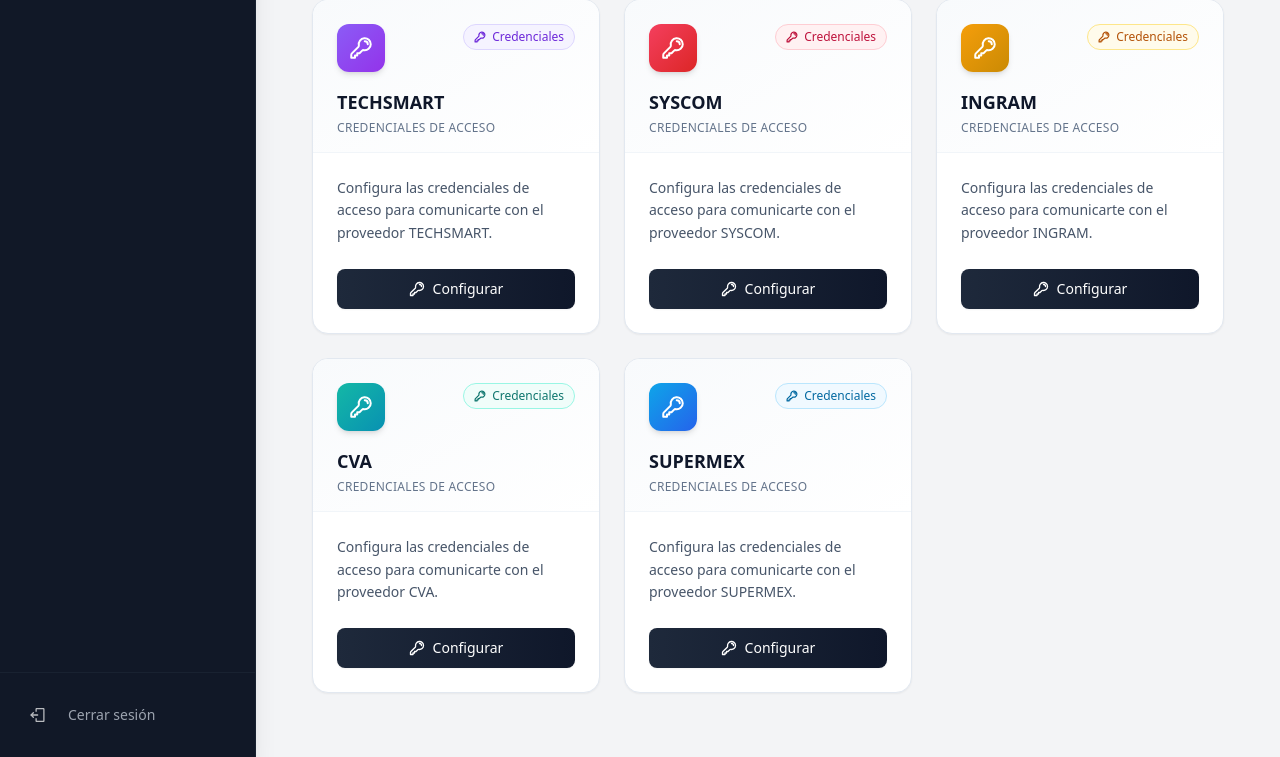
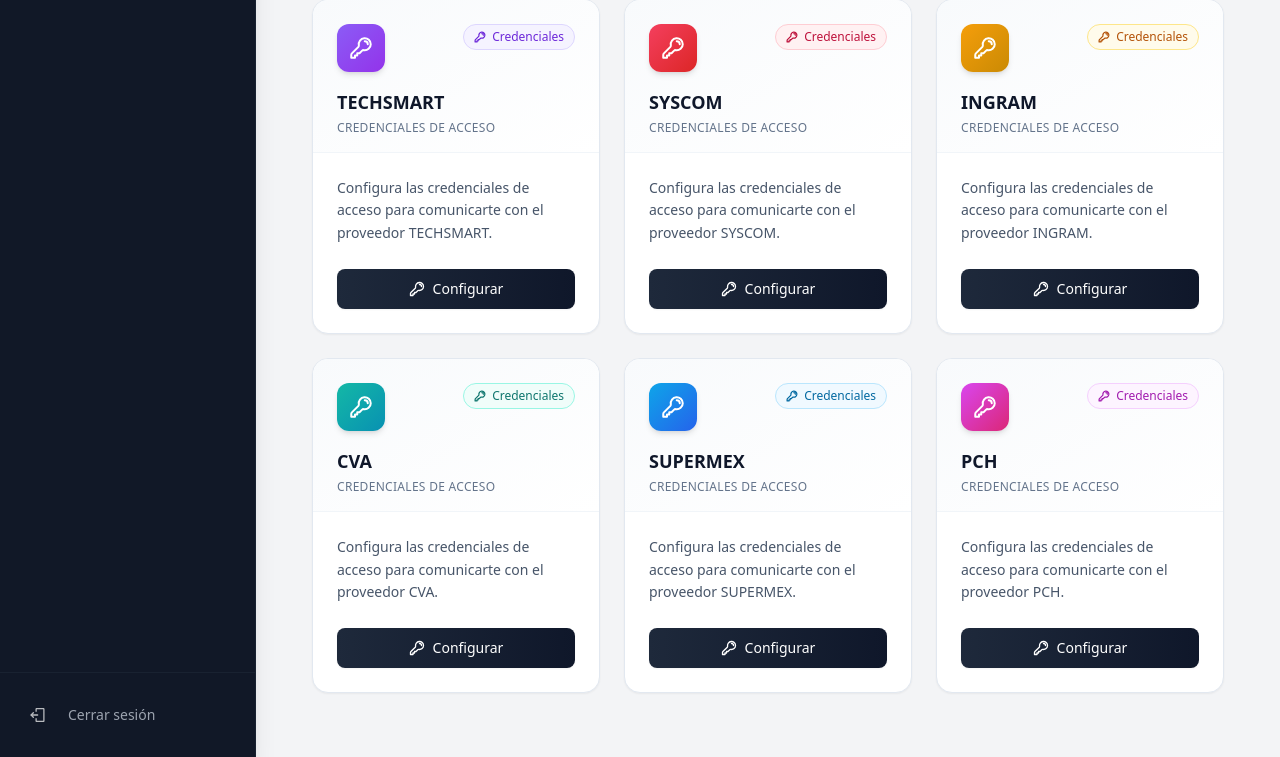
Before and after one commit to FMM28/CostFlow, a Python web app: template app/templates/admin/config_proveedores.html in a window 1280 px wide. Shown: the part 900-1657 px from the top of the page. Run offline with Jinja, Linux system fonts and the light colour scheme; the template is opened without the code that fills it, so the values that code supplies are empty; some libraries are stand-ins or nearby versions.

Commit message:
fix tarjeta pch

```diff
--- a/app/templates/admin/config_proveedores.html
+++ b/app/templates/admin/config_proveedores.html
@@ -607,6 +607,58 @@ Configuración de proveedores
                 </div>
             </div>
 
+            {# ---------- Tarjeta: PCH ---------- #}
+            <div
+                class="bg-white rounded-2xl border border-slate-200 shadow-sm hover:shadow-md transition-all duration-200 flex flex-col overflow-hidden group">
+
+                {# Header con icono #}
+                <div class="px-6 pt-6 pb-4 border-b border-slate-100 bg-gradient-to-br from-slate-50 to-white">
+                    <div class="flex items-start justify-between mb-4">
+                        <div
+                            class="h-12 w-12 rounded-xl bg-gradient-to-br from-fuchsia-500 to-pink-600 shadow-md flex items-center justify-center group-hover:scale-105 transition-transform duration-200">
+                            <svg class="h-6 w-6 text-white" fill="none" viewBox="0 0 24 24" stroke-width="2"
+                                stroke="currentColor">
+                                <path stroke-linecap="round" stroke-linejoin="round"
+                                    d="M15.75 5.25a3 3 0 013 3m3 0a6 6 0 01-7.029 5.912c-.563-.097-1.159.026-1.563.43L10.5 17.25H8.25v2.25H6v2.25H2.25v-2.818c0-.597.237-1.17.659-1.591l6.499-6.499c.404-.404.527-1 .43-1.563A6 6 0 1121.75 8.25z" />
+                            </svg>
+                        </div>
+
+                        <span
+                            class="inline-flex items-center gap-1.5 px-2.5 py-1 rounded-full bg-fuchsia-50 text-fuchsia-700 text-xs font-medium border border-fuchsia-200">
+                            <svg class="w-3 h-3" fill="none" viewBox="0 0 24 24" stroke-width="2.5"
+                                stroke="currentColor">
+                                <path stroke-linecap="round" stroke-linejoin="round"
+                                    d="M15.75 5.25a3 3 0 013 3m3 0a6 6 0 01-7.029 5.912c-.563-.097-1.159.026-1.563.43L10.5 17.25H8.25v2.25H6v2.25H2.25v-2.818c0-.597.237-1.17.659-1.591l6.499-6.499c.404-.404.527-1 .43-1.563A6 6 0 1121.75 8.25z" />
+                            </svg>
+                            Credenciales
+                        </span>
+                    </div>
+
+                    <h2 class="text-lg font-bold text-slate-900 mb-1">
+                        PCH
+                    </h2>
+                    <p class="text-xs text-slate-500 font-medium uppercase tracking-wide">
+                        Credenciales de Acceso
+                    </p>
+                </div>
+
+                {# Body #}
+                <div class="p-6 flex-1 flex flex-col">
+                    <p class="text-sm text-slate-600 mb-6 flex-1 leading-relaxed">
+                        Configura las credenciales de acceso para comunicarte con el proveedor PCH.
+                    </p>
+
+                    <a href="{{ url_for('admin.proveedores.ver_proveedor', proveedor='pch') }}"
+                        class="flex items-center justify-center gap-2 w-full px-4 py-2.5 rounded-lg bg-gradient-to-r from-slate-800 to-slate-900 hover:from-fuchsia-600 hover:to-pink-600 text-white transition-all duration-200 font-medium text-sm shadow-sm hover:shadow-md">
+                        <svg class="w-4 h-4" fill="none" viewBox="0 0 24 24" stroke-width="2" stroke="currentColor">
+                            <path stroke-linecap="round" stroke-linejoin="round"
+                                d="M15.75 5.25a3 3 0 013 3m3 0a6 6 0 01-7.029 5.912c-.563-.097-1.159.026-1.563.43L10.5 17.25H8.25v2.25H6v2.25H2.25v-2.818c0-.597.237-1.17.659-1.591l6.499-6.499c.404-.404.527-1 .43-1.563A6 6 0 1121.75 8.25z" />
+                        </svg>
+                        Configurar
+                    </a>
+                </div>
+            </div>
+
         </div>
 
     </div>
```
